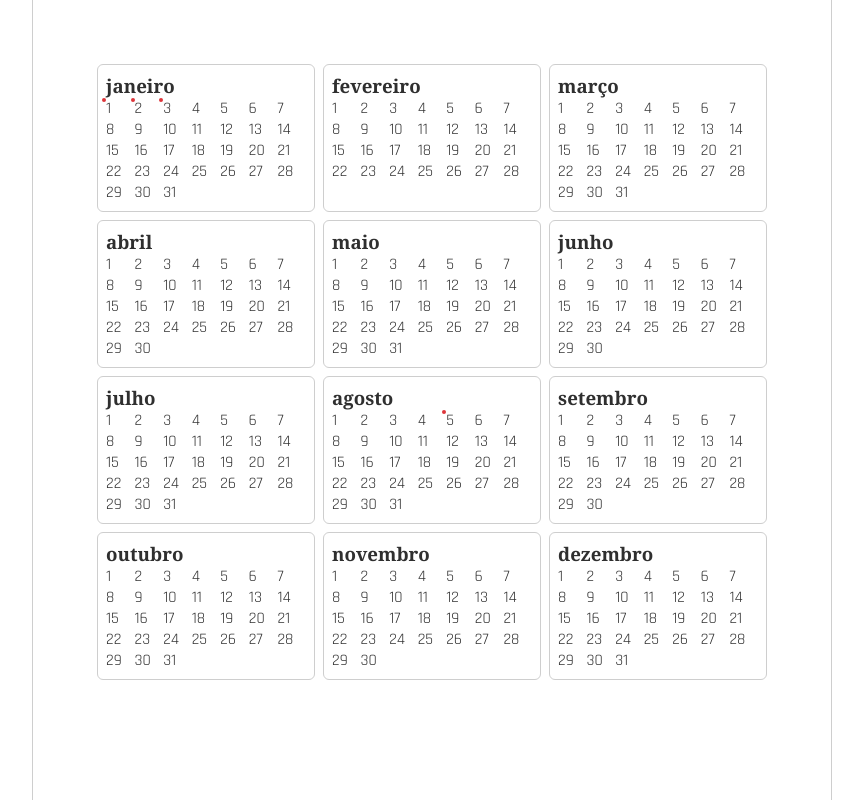
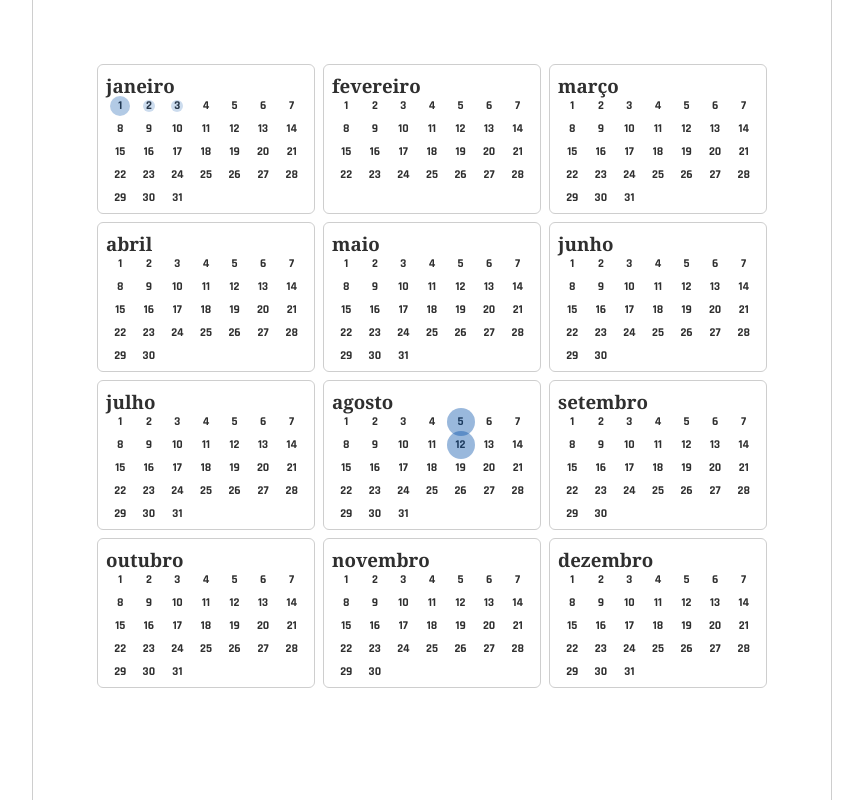
Before and after one commit to victormedeiros1/clients-birthday, a Vue app: page / in a window 1280 px wide. Shown: the whole page, without its empty margins (208-1071 px from the left). Built offline with nearby package versions, Linux system fonts and the light colour scheme.

Commit message:
feat: intensity of component Indicator

```diff
--- a/src/App.vue
+++ b/src/App.vue
@@ -5,8 +5,8 @@
 </template>
 
 <script setup lang="ts">
-import Container from "@/components/Container/Container.vue"
-import Calendar from "@/components/Calendar/Calendar.vue"
+  import Container from "@/components/Container/Container.vue"
+  import Calendar from "@/components/Calendar/Calendar.vue"
 </script>
 
 <style scoped lang="scss"></style>
--- a/src/components/Calendar/Calendar.vue
+++ b/src/components/Calendar/Calendar.vue
@@ -5,7 +5,10 @@
             <div class="month__grid">
                 <span class="month__day" v-for="({ birthdays, number }) in days" :key="number">
                     {{ number }}
-                    <Indicator v-if="haveBirthdayInThisDay(birthdays)" />
+                    <Indicator
+                        v-if="haveBirthdayInThisDay(birthdays)"
+                        :intensity="birthdays.length"
+                     />
                 </span>
             </div>
         </div>
@@ -25,27 +28,52 @@ const { getDay, getMonth } = useUtils()
     const customers: Customer[] = [
         {
             id: 0,
-            name: 'João da Silva',
+            name: 'Marquinhos',
             birthday: '01/01/2001'
         },
         {
             id: 1,
-            name: 'Maria da Silva',
+            name: 'Arrascaeta',
             birthday: '02/01/2003'
         },
         {
             id: 2,
-            name: 'José da Silva',
+            name: 'Bruno Henrique',
             birthday: '03/01/1995'
         },
         {
             id: 3,
-            name: 'José Victor',
+            name: 'Gerson',
             birthday: '05/08/1975'
         },
         {
-            id: 3,
-            name: 'Luciano Silva',
+            id: 4,
+            name: 'Everton Ribeiro',
+            birthday: '05/08/2000'
+        },
+        {
+            id: 5,
+            name: 'Gabriel Barbosa',
+            birthday: '05/08/2004'
+        },
+        {
+            id: 6,
+            name: 'Pedro',
+            birthday: '12/08/2004'
+        },
+        {
+            id: 7,
+            name: 'Leo Pereira',
+            birthday: '12/08/2004'
+        },
+        {
+            id: 8,
+            name: 'Fabricio Bruno',
+            birthday: '12/08/2004'
+        },
+        {
+            id: 9,
+            name: 'João Gomes',
             birthday: '01/01/1988'
         }
     ]
@@ -199,10 +227,16 @@ const { getDay, getMonth } = useUtils()
         &__grid {
             display: grid;
             grid-template-columns: repeat(7, 1fr);
+            gap: $g-8 0;
         }
 
         &__day {
             position: relative;
+            display: flex;
+            justify-content: center;
+            align-items: center;
+            font-size: $fs-12;
+            font-weight: bold;
         }
     }
-</style>@/utils/useUtils
+</style>
--- a/src/components/Calendar/Indicator/Indicator.vue
+++ b/src/components/Calendar/Indicator/Indicator.vue
@@ -1,19 +1,59 @@
 <template>
-    <span class="indicator"></span>
+    <span :class="`indicator indicator--${intensity}`"></span>
 </template>
 
 <script setup lang="ts">
+    interface Props {
+        intensity: number
+    }
+
+    defineProps<Props>()
 </script>
 
 <style scoped lang="scss">
     .indicator {
         position: absolute;
-        top: 0;
-        left: -4px;
         display: block;
         width: .25rem;
         height: .25rem;
         border-radius: 50%;
-        background-color: $red;
+        background-color: $blue;
+        opacity: 1;
+
+        &--1 {
+            width: .75rem;
+            height: .75rem;
+            opacity: 0.2;
+        }
+        &--2 {
+            width: 1rem;
+            height: 1rem;
+            opacity: 0.25;
+        }
+        &--2 {
+            width: 1.25rem;
+            height: 1.25rem;
+            opacity: 0.30;
+        }
+        &--3 {
+            width: 1.5rem;
+            height: 1.5rem;
+            opacity: 0.35;
+        }
+        &--3 {
+            width: 1.75rem;
+            height: 1.75rem;
+            opacity: 0.40;
+        }
+        &--4 {
+            width: 2rem;
+            height: 2rem;
+            opacity: 0.45;
+        }
+        &--4 {
+            width: 2.25rem;
+            height: 2.25rem;
+            opacity: 0.50;
+        }
     }
 </style>
```
